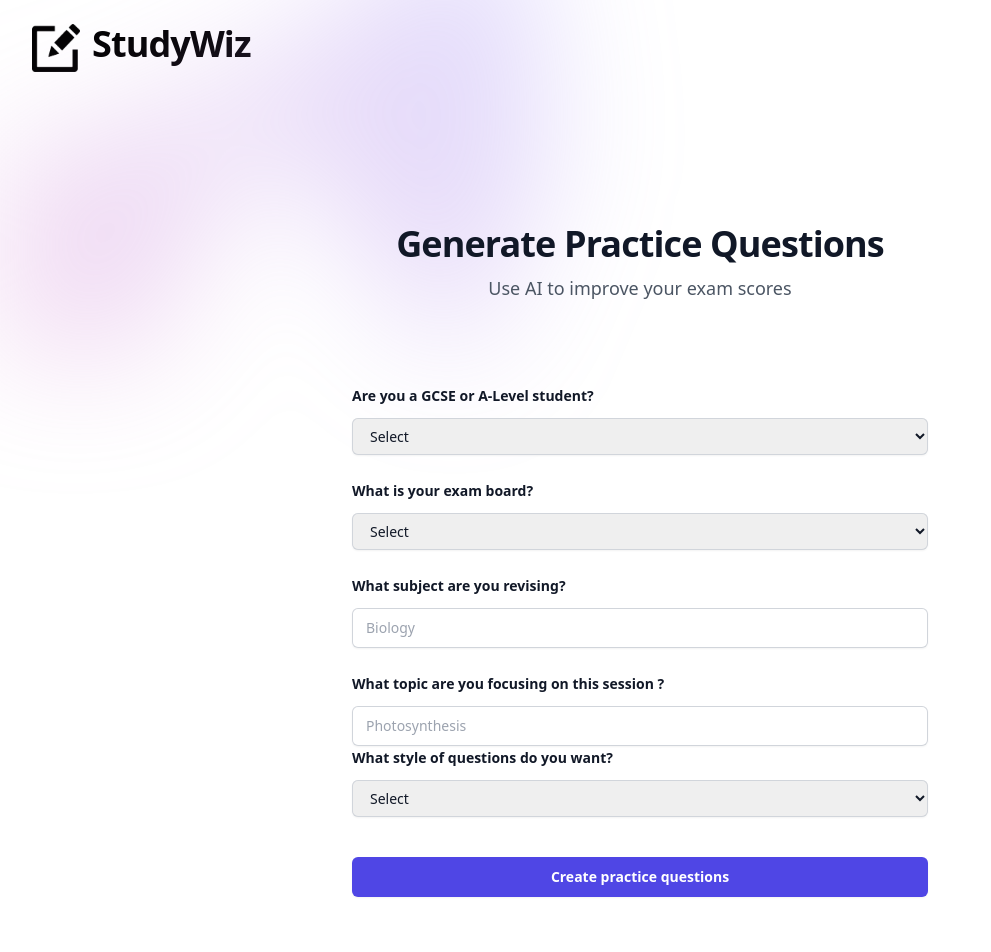
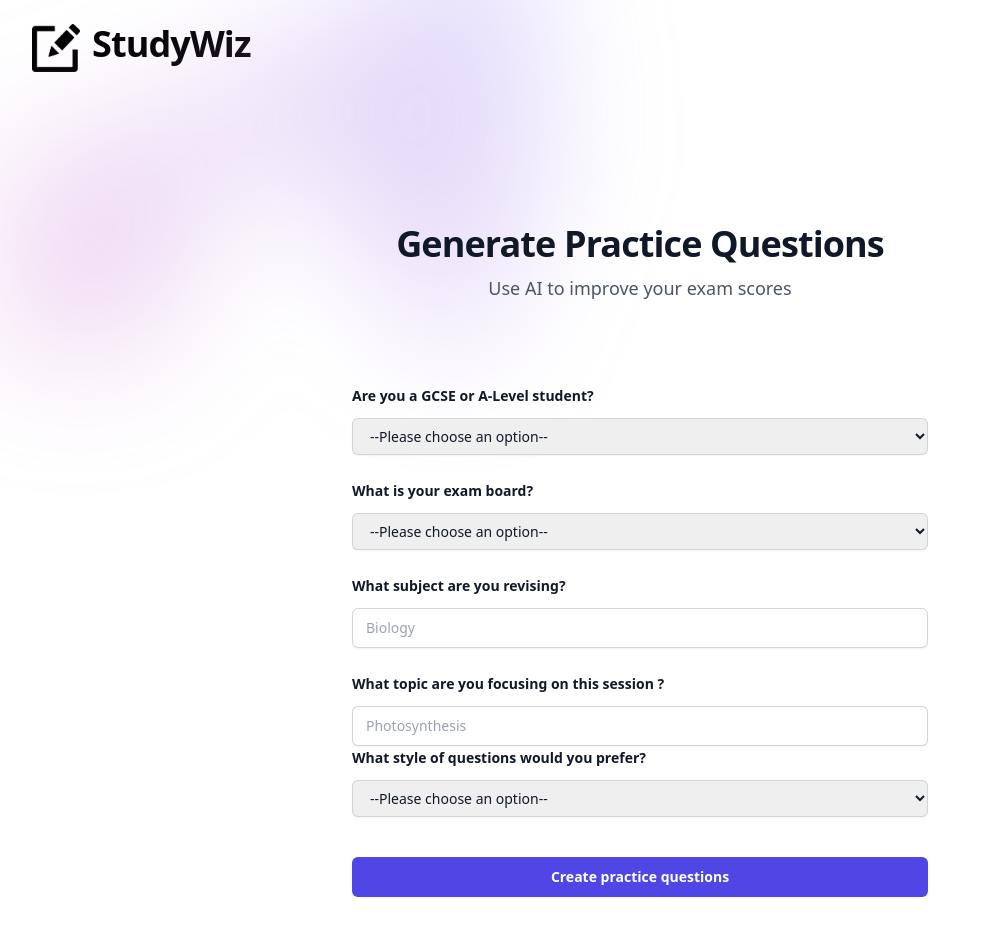
Before and after one commit to ThisIsRahmat/studywiz, a Next.js app in the folder frontend/: page / in a window 1280 px wide. Shown: the top 952 px of the page, without its empty margins (0-991 px from the left). Built offline with nearby package versions, Linux system fonts and the light colour scheme.

Commit message:
fixed api issues, it was just vercel not working

```diff
--- a/frontend/components/ui/Form.jsx
+++ b/frontend/components/ui/Form.jsx
@@ -6,20 +6,20 @@ import { Switch } from '@headlessui/react'
 // import Header from '../../components/ui/Header';
 import { useRouter } from 'next/router';
 import {useState} from 'react'
-import LoadingDots from '../../components/ui/LoadingDots';
-
 
 export default function TestForm() {
+
     const router = useRouter();
     const [formValues, setFormValues] = useState({
       subject: '',
       topic: '',
       exam_board: '',
       qualification: '',
+      style: '',
     });
-  const [isLoading, setIsLoading] = useState(false);
 
     const handleChange = (event) => {
+
       const { name, value } = event.target;
       setFormValues((prevValues) => ({
         ...prevValues,
@@ -29,7 +29,6 @@ export default function TestForm() {
 
     const handleSubmit = (event) => {
         event.preventDefault();
-    setIsLoading(true);
 
         // Make a POST request to the API route with the form data
         fetch('/api/getQuestions', {
@@ -41,24 +40,19 @@ export default function TestForm() {
         })
           .then((response) => response.json())
           .then((data) => {
-        setIsLoading(false);
+            // console.log(data)
             // Redirect to the flashcard page with the generated questions
             router.push({
               pathname: '/flashcard',
-          query: {
-            questions: data.questions,
-            subject: data.subject,
-            exam_board: data.exam_board,
-            qualification: data.qualification,
-            topic: data.topic,
-          },
+              query: { questions: data.questions  },
+
             });
           })
           .catch((error) => {
-        setIsLoading(false);
             console.error(error);
           });
       };
+
 
 
 
@@ -98,7 +92,7 @@ export default function TestForm() {
                   name="qualification"
                   className="block w-full rounded-md border-0 px-3.5 py-2 text-gray-900 shadow-sm ring-1 ring-inset ring-gray-300 placeholder:text-gray-400 focus:ring-2 focus:ring-inset focus:ring-indigo-600 sm:text-sm sm:leading-6">
                 value={formValues.qualification}
-                <option>Select</option>
+                <option>--Please choose an option--</option>
                   <option>GCSE</option>
                   <option>A-Level</option>
 
@@ -117,7 +111,7 @@ export default function TestForm() {
                   name="exam_board"
                   className="block w-full rounded-md border-0 px-3.5 py-2 text-gray-900 shadow-sm ring-1 ring-inset ring-gray-300 placeholder:text-gray-400 focus:ring-2 focus:ring-inset focus:ring-indigo-600 sm:text-sm sm:leading-6">
 
-                <option>Select</option>
+                <option>--Please choose an option--</option>
                   <option>AQA</option>
                   <option>Edexcel</option>
                   <option>OCR</option>
@@ -159,44 +153,39 @@ export default function TestForm() {
 
 
             {/* Add different question styles as a future feature */}
+
+
             <div className="sm:col-span-2">
         <label htmlFor="phone-number" className="block text-sm font-semibold leading-6 text-gray-900">
-              What style of questions do you want?
+              What style of questions would you prefer?
             </label>
             <div className="mt-2.5">
             <select
-               vlaue={formValues.question_style}
+               vlaue={formValues.style}
                onChange={handleChange}
-                  id="question_style"
-                  name="question_style"
+                  id="style"
+                  name="style"
                   className="block w-full rounded-md border-0 px-3.5 py-2 text-gray-900 shadow-sm ring-1 ring-inset ring-gray-300 placeholder:text-gray-400 focus:ring-2 focus:ring-inset focus:ring-indigo-600 sm:text-sm sm:leading-6">
 
-                <option>Select</option>
-                  <option> Multiple choice</option>
-                  <option>True or false</option>
-                  <option>Fill in the blank</option>
+                <option>--Please choose an option--</option>
+                  <option>Multiple choice</option>
+                  <option>True and False</option>
+                  <option>Fill in the blanks</option>
 
                 </select>
+            </div>
         </div>
           </div>
 
 
         </div>
-
-
-        </div>
         <div className="mt-10">
-            {isLoading ? (
-              <LoadingDots />
-            ) : (
           <button
             type="submit"
             className="block w-full rounded-md bg-indigo-600 px-3.5 py-2.5 text-center text-sm font-semibold text-white shadow-sm hover:bg-indigo-500 focus-visible:outline focus-visible:outline-2 focus-visible:outline-offset-2 focus-visible:outline-indigo-600"
-                disabled={isLoading}
         >
             Create practice questions
           </button>
-            )}
         </div>
       </form>
     </div>
--- a/frontend/pages/api/getQuestions.js
+++ b/frontend/pages/api/getQuestions.js
@@ -1,13 +1,13 @@
 import { Configuration, OpenAIApi } from 'openai';
-// import { NextApiRequest, NextApiResponse } from 'next';
+import { NextApiRequest, NextApiResponse } from 'next';
 
 const openai = new OpenAIApi(new Configuration({ apiKey: process.env.OPENAI_API_KEY }));
 
 async function generateQuestions(subject, exam_board, qualification, topic, style) {
-  const questionData = [];
+  const questions = [];
 
   for (let i = 1; i <= 6; i++) {
-    const questionPrompt = `Generate a ${subject} ${style} question for a ${qualification} ${exam_board} exam on the topic of ${topic}.`;
+    const questionPrompt = `Generate a ${qualification} ${exam_board} ${subject} question with the answer included on the topic of ${topic} in the style of ${style}, the questions and answers should be generated as seperate items within a list, they should be generated in such a way that each individual answer and question can be iterated and seperated out for display`;
     const { data } = await openai.createCompletion({
       model: 'text-davinci-003',
       prompt: questionPrompt,
@@ -19,21 +19,21 @@ async function generateQuestions(subject, exam_board, qualification, topic, styl
     });
 
     const question = data.choices[0].text.trim();
-    const answer = data.choices[1].text.trim(); // Assuming the answer is returned as the second choice
-
-    questionData.push({ question, answer });
+    questions.push(question);
   }
 
-  return questionData;
+  return questions;
 }
 
 export default async function handler(req, res) {
   if (req.method === 'POST') {
-    const { subject, topic, exam_board, qualification } = req.body;
+    const { subject, topic, exam_board, qualification, style } = req.body;
 
     try {
-      const questionData = await generateQuestions(subject, exam_board, qualification, topic);
-      res.status(200).json(questionData);
+      const questions = await generateQuestions(subject, exam_board, qualification, topic);
+      res.status(200).json({ questions });
+      console.log(`This is print out from the api ${style}`)
+      console.log(`This is print out from the api ${questions}`)
     } catch (error) {
       res.status(500).json({ error: 'Failed to generate questions' });
     }
@@ -42,5 +42,4 @@ export default async function handler(req, res) {
   }
 
 
-
 }
--- a/frontend/pages/flashcard.js
+++ b/frontend/pages/flashcard.js
@@ -12,15 +12,15 @@ export default function FlashcardsPage() {
 
    const router = useRouter();
    const {
-    query: { questions, subject, exam_board, qualification, topic },
+    query: { questions, subject, exam_board, qualification, topic, answer, style },
   } = router
   if (!questions?.length) {
-    return <p>There were no questions generated, have a look at your openai api.</p>;
+    return <p>There were no questions generated, have a look at your openai, you might be rate limited.</p>;
   }
 
    // Render flashcard content based on the style
    const renderFlashcardContent = () => {
-    if (style === 'multiple choice') {
+    if (style === 'Multiple choice') {
       // Render multiple choice flashcard content
       return (
         <>
@@ -40,7 +40,7 @@ export default function FlashcardsPage() {
           ))}
         </>
       );
-    } else if (style === 'fill in the blank') {
+    } else if (style === 'Fill in the blanks') {
       // Render fill in the blank flashcard content
       return (
         <>
@@ -54,7 +54,7 @@ export default function FlashcardsPage() {
           ))}
         </>
       );
-    } else if (style === 'true and false') {
+    } else if (style === 'True and False') {
       // Render true and false flashcard content
       return (
         <>
--- /dev/null
+++ b/package.json
@@ -0,0 +1,5 @@
+{
+  "dependencies": {
+    "next-axiom": "^0.17.0"
+  }
+}
```
Also changed, not shown: frontend/next.config.js (line endings or trailing spaces), 1 other file (tests, documents, lock files or other folders). Lines whose indentation alone changed are shown as unchanged.
